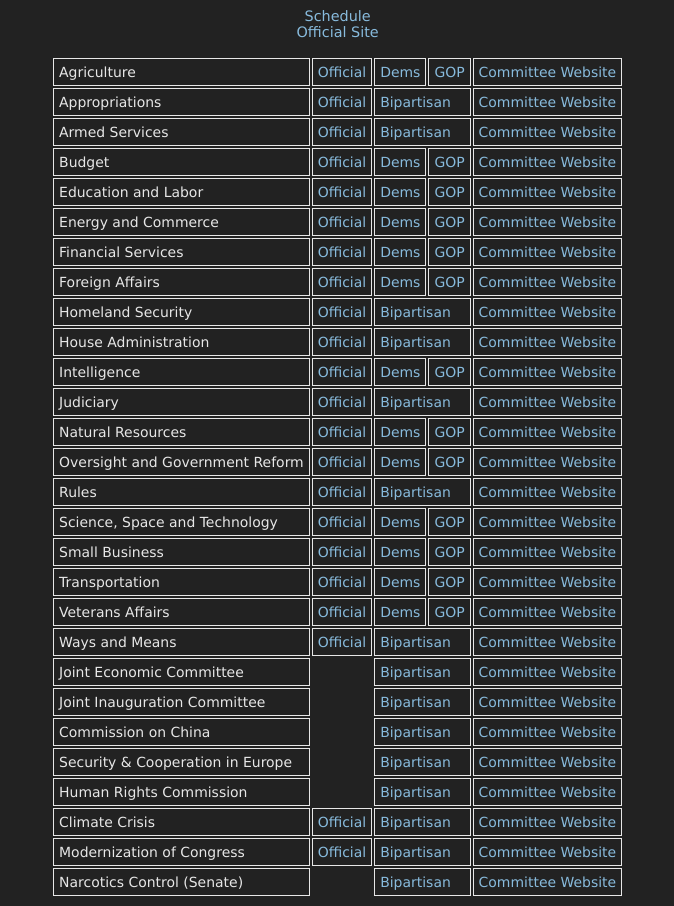
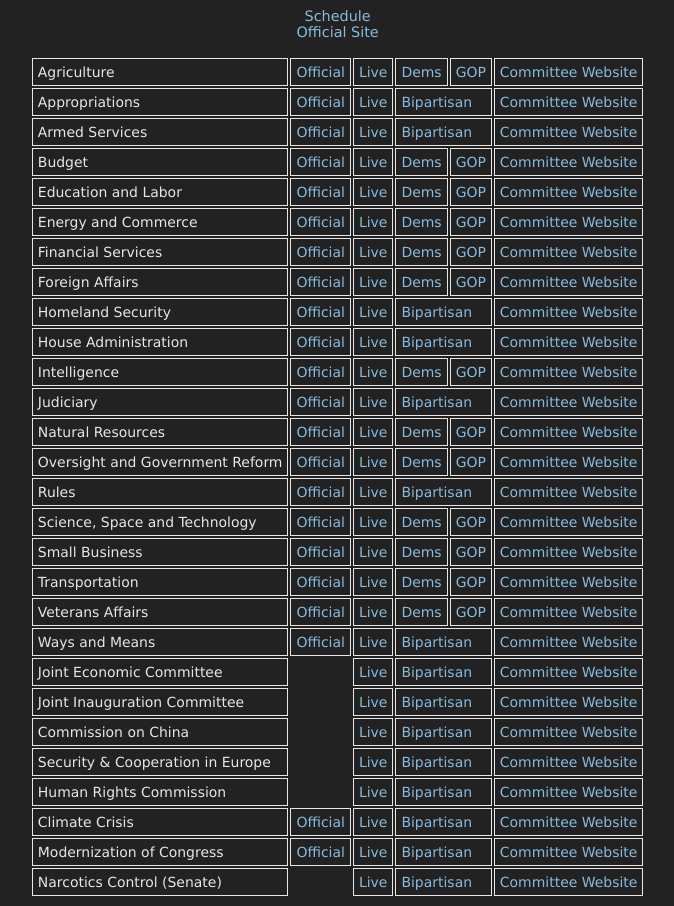
Before and after one commit to danburd/danburd.github.io, a Jekyll site: the page house.html, which Jekyll copies as it is, in a window 1280 px wide. Shown: the whole page, without its empty margins (304-978 px from the left). Built offline with Jekyll 4.4.1, drawn with Linux system fonts in a browser that asks for light colours.

Commit message:
Added live channel URL's

```diff
--- a/house.html
+++ b/house.html
@@ -14,6 +14,7 @@
   <tr>
     <td>Agriculture</td>
     <td><a href="https://www.congress.gov/committees/video/house-agriculture/hsag00">Official</a></td>
+    <td><a href="https://www.youtube.com/channel/UCOWh2WJxPywHIaccDWb8Mvg/live">Live</a></td>
     <td><a href="https://www.youtube.com/channel/UCOWh2WJxPywHIaccDWb8Mvg/videos?view=2&flow=grid">Dems</a></td>
     <td><a href="https://www.youtube.com/channel/UCWtWf-QUTnJ-UMP5ZNWVB5Q/videos?view=2&flow=grid">GOP</a></td>
     <td><a href="https://agriculture.house.gov">Committee Website</a></td>
@@ -21,18 +22,21 @@
   <tr>
     <td>Appropriations</td>
     <td><a href="https://www.congress.gov/committees/video/house-appropriations/hsap00">Official</a></td>
+    <td><a href="https://www.youtube.com/channel/UCMaSlF09S0fpoRshS2t_7XA/live">Live</a></td>
     <td colspan="2"><a href="https://www.youtube.com/channel/UCMaSlF09S0fpoRshS2t_7XA/videos?view=2&flow=grid">Bipartisan</a></td>
     <td><a href="https://appropriations.house.gov">Committee Website</a></td>
   </tr>
   <tr>
     <td>Armed Services</td>
     <td><a href="https://www.congress.gov/committees/video/house-armed-services/hsas00">Official</a></td>
+    <td><a href="https://www.youtube.com/channel/UCD506yORW2voSanqEgLOUIQ/live">Live</a></td>
     <td colspan="2"><a href="https://www.youtube.com/channel/UCD506yORW2voSanqEgLOUIQ/videos?view=2&flow=grid">Bipartisan</a></td>
     <td><a href="https://armedservices.house.gov">Committee Website</a></td>
   </tr>
   <tr>
     <td>Budget</td>
     <td><a href="https://www.congress.gov/committees/video/house-budget/hsbu00">Official</a></td>
+    <td><a href="https://www.youtube.com/channel/UCwzia2rpHJkowAXK-IF9E0w/live">Live</a></td>
     <td><a href="https://www.youtube.com/channel/UCwzia2rpHJkowAXK-IF9E0w/videos?view=2&flow=grid">Dems</a></td>
     <td><a href="https://www.youtube.com/channel/UCHPaSWprI94UTePSMv0tqnw/videos?view=2&flow=grid">GOP</a></td>
     <td><a href="https://budget.house.gov">Committee Website</a></td>
@@ -40,6 +44,7 @@
   <tr>
     <td>Education and Labor</td>
     <td><a href="https://www.congress.gov/committees/video/house-education-and-labor/hsed00">Official</a></td>
+    <td><a href="https://www.youtube.com/channel/UCqAHNOSUqn0OByR-4vF81FQ/live">Live</a></td>
     <td><a href="https://www.youtube.com/channel/UCqAHNOSUqn0OByR-4vF81FQ/videos?view=2&flow=grid">Dems</a></td>
     <td><a href="https://www.youtube.com/channel/UC8Ewe7WqGg01KRNjJCO5cjg/videos?view=2&flow=grid">GOP</a></td>
     <td><a href="https://edlabor.house.gov">Committee Website</a></td>
@@ -47,6 +52,7 @@
   <tr>
     <td>Energy and Commerce</td>
     <td><a href="https://www.congress.gov/committees/video/house-energy-and-commerce/hsif00">Official</a></td>
+    <td><a href="https://www.youtube.com/channel/UCCbD3bkHRcwiBsaL1lWE_QQ/live">Live</a></td>
     <td><a href="https://www.youtube.com/channel/UCCbD3bkHRcwiBsaL1lWE_QQ/videos?view=2&flow=grid">Dems</a></td>
     <td><a href="https://www.youtube.com/channel/UC5s1kIfkfWbap31d5ef-VtQ/videos?view=2&flow=grid">GOP</a></td>
     <td><a href="https://energycommerce.house.gov">Committee Website</a></td>
@@ -54,6 +60,7 @@
   <tr>
     <td>Financial Services</td>
     <td><a href="https://www.congress.gov/committees/video/house-financial-services/hsba00">Official</a></td>
+    <td><a href="https://www.youtube.com/channel/UCiGw0gRK-daU7Xv4oDMr9Hg/live">Live</a></td>
     <td><a href="https://www.youtube.com/channel/UCiGw0gRK-daU7Xv4oDMr9Hg/videos?view=2&flow=grid">Dems</a></td>
     <td><a href="https://www.youtube.com/channel/UCDQFSLK68yQLJPb8E9ZWmQQ/videos?view=2&flow=grid">GOP</a></td>
     <td><a href="https://financialservices.house.gov">Committee Website</a></td>
@@ -62,6 +69,7 @@
     <td>Foreign Affairs</td>
     <td><a href="https://www.congress.gov/committees/video/house-foreign-affairs/hsfa00">Official</a></td><!--
     <td><a href="https://www.youtube.com/channel/UCAbOBRTbOcQeiDroOcVEPZQ/videos?view=2&flow=grid">Dems</a></td>-->
+    <td><a href="https://www.youtube.com/channel/UCXCjgHrMgPEqDvCmPc9BbJA/live">Live</a></td>
     <td><a href="https://www.youtube.com/channel/UCXCjgHrMgPEqDvCmPc9BbJA/videos?view=2&flow=grid">Dems</a></td>
     <td><a href="https://www.youtube.com/channel/UCtxAmeCl0xtSuo7tHZpgcQA/videos?view=2&flow=grid">GOP</a></td>
     <td><a href="https://foreignaffairs.house.gov">Committee Website</a></td>
@@ -70,18 +78,21 @@
     <td>Homeland Security</td>
     <td><a href="https://www.congress.gov/committees/video/house-homeland-security/hshm00">Official</a></td><!--
     <td><a href="https://www.youtube.com/channel/UC6Vg3_8RRaIVLJFyo7WZfzA/videos?view=2&flow=grid">Dems</a></td>-->
+    <td><a href="https://www.youtube.com/channel/UChdT2snPVxfp2m8n4VDdMag/live">Live</a></td>
     <td colspan="2"><a href="https://www.youtube.com/channel/UChdT2snPVxfp2m8n4VDdMag/videos?view=2&flow=grid">Bipartisan</a></td>
     <td><a href="https://homeland.house.gov">Committee Website</a></td>
   </tr>
   <tr>
     <td>House Administration</td>
     <td><a href="https://www.congress.gov/committees/video/house-administration/hsha00">Official</a></td>
+    <td><a href="https://www.youtube.com/channel/UCTO94zQwJNB_gmud-4IyZXA/live">Live</a></td>
     <td colspan="2"><a href="https://www.youtube.com/channel/UCTO94zQwJNB_gmud-4IyZXA/videos?view=2&flow=grid">Bipartisan</a></td>
     <td><a href="https://cha.house.gov">Committee Website</a></td>
   </tr>
   <tr>
     <td>Intelligence</td>
     <td><a href="https://www.congress.gov/committees/video/house-intelligence-permanent-select/hlig00">Official</a></td>
+    <td><a href="https://www.youtube.com/channel/UCMF5z6BIrwwQTtcj2cacBPw/live">Live</a></td>
     <td><a href="https://www.youtube.com/channel/UCMF5z6BIrwwQTtcj2cacBPw/videos?view=2&flow=grid">Dems</a></td>
     <td><a href="https://www.youtube.com/channel/UCPMZUzj4YFHuSmXNrkKAHeg/videos?view=2&flow=grid">GOP</a></td>
     <td><a href="https://intelligence.house.gov">Committee Website</a></td>
@@ -89,12 +100,14 @@
   <tr>
     <td>Judiciary</td>
     <td><a href="https://www.congress.gov/committees/video/house-judiciary/hsju00">Official</a></td>
+    <td><a href="https://www.youtube.com/channel/UCVvv3JRCVQAl6ovogDum4hA/live">Live</a></td>
     <td colspan="2"><a href="https://www.youtube.com/channel/UCVvv3JRCVQAl6ovogDum4hA/videos?view=2&flow=grid">Bipartisan</a></td>
     <td><a href="https://judiciary.house.gov">Committee Website</a></td>
   </tr>
   <tr>
     <td>Natural Resources</td>
     <td><a href="https://www.congress.gov/committees/video/house-natural-resources/hsii00">Official</a></td>
+    <td><a href="https://www.youtube.com/channel/UCB6LGE5-_i-xxtZxk1_SeTg/live">Live</a></td>
     <td><a href="https://www.youtube.com/channel/UCB6LGE5-_i-xxtZxk1_SeTg/videos?view=2&flow=grid">Dems</a></td>
     <td><a href="https://www.youtube.com/channel/UCY08wEbJ8fztRofQ9eZs0-g/videos?view=2&flow=grid">GOP</a></td>
     <td><a href="https://naturalresources.house.gov">Committee Website</a></td>
@@ -102,6 +115,7 @@
   <tr>
     <td>Oversight and Government Reform</td>
     <td><a href="https://www.congress.gov/committees/video/house-oversight-and-reform/hsgo00">Official</a></td>
+    <td><a href="https://www.youtube.com/channel/UCXSlyao4qkUFiPqghptHtZA/live">Live</a></td>
     <td><a href="https://www.youtube.com/channel/UCXSlyao4qkUFiPqghptHtZA/videos?view=2&flow=grid">Dems</a></td>
     <td><a href="https://www.youtube.com/channel/UCn8TJ6Tyq2aGvhybME_itDQ/videos?view=2&flow=grid">GOP</a></td>
     <td><a href="https://oversight.house.gov">Committee Website</a></td>
@@ -109,12 +123,14 @@
   <tr>
     <td>Rules</td>
     <td><a href="https://www.congress.gov/committees/video/house-rules/hsru00">Official</a></td>
+    <td><a href="https://www.youtube.com/channel/UCDNcorctkmOpBfr4sgu6t3w/live">Live</a></td>
     <td colspan="2"><a href="https://www.youtube.com/channel/UCDNcorctkmOpBfr4sgu6t3w/videos?view=2&flow=grid">Bipartisan</a></td>
     <td><a href="https://rules.house.gov">Committee Website</a></td>
   </tr>
   <tr>
     <td>Science, Space and Technology</td>
     <td><a href="https://www.congress.gov/committees/video/house-science-space-and-technology/hssy00">Official</a></td>
+    <td><a href="https://www.youtube.com/channel/UCRFTSnk5PA9k2KI3cPpJ4qQ/live">Live</a></td>
     <td><a href="https://www.youtube.com/channel/UCRFTSnk5PA9k2KI3cPpJ4qQ/videos?view=2&flow=grid">Dems</a></td>
     <td><a href="https://www.youtube.com/channel/UCtoUE3dJ-mLUo5dwGs7hXOw/videos?view=2&flow=grid">GOP</a></td>
     <td><a href="https://science.house.gov">Committee Website</a></td>
@@ -122,6 +138,7 @@
   <tr>
     <td>Small Business</td>
     <td><a href="https://www.congress.gov/committees/video/house-small-business/hssm00">Official</a></td>
+    <td><a href="https://www.youtube.com/channel/UCnYcuO2JQhVbnCR8ltmSacQ/live">Live</a></td>
     <td><a href="https://www.youtube.com/channel/UCnYcuO2JQhVbnCR8ltmSacQ/videos?view=2&flow=grid">Dems</a></td>
     <td><a href="https://www.youtube.com/channel/UCoXvuW2IhFawuNyk4yL3EkQ/videos?view=2&flow=grid">GOP</a></td>
     <td><a href="https://smallbusiness.house.gov">Committee Website</a></td>
@@ -129,6 +146,7 @@
   <tr>
     <td>Transportation</td>
     <td><a href="https://www.congress.gov/committees/video/house-transportation-and-infrastructure/hspw00">Official</a></td>
+    <td><a href="https://www.youtube.com/channel/UChc8bTPtZgTZDDLJ6UWJgxA/live">Live</a></td>
     <td><a href="https://www.youtube.com/channel/UChc8bTPtZgTZDDLJ6UWJgxA/videos?view=2&flow=grid">Dems</a></td>
     <td><a href="https://www.youtube.com/channel/UCP4BbluxW-H6i0VreCszbFA/videos?view=2&flow=grid">GOP</a></td>
     <td><a href="https://transportation.house.gov">Committee Website</a></td>
@@ -136,6 +154,7 @@
   <tr>
     <td>Veterans Affairs</td>
     <td><a href="https://www.congress.gov/committees/video/house-veterans-affairs/hsvr00">Official</a></td>
+    <td><a href="https://www.youtube.com/channel/UCvI8xjyh45-XAJbfPcjUdbQ/live">Live</a></td>
     <td><a href="https://www.youtube.com/channel/UCvI8xjyh45-XAJbfPcjUdbQ/videos?view=2&flow=grid">Dems</a></td>
     <td><a href="https://www.youtube.com/channel/UCOQgnjFDCT6kbC-b-Hy6cqg/videos?view=2&flow=grid">GOP</a></td>
     <td><a href="https://veterans.house.gov">Committee Website</a></td>
@@ -143,6 +162,7 @@
   <tr>
     <td>Ways and Means</td>
     <td><a href="https://www.congress.gov/committees/video/house-ways-and-means/hswm00">Official</a></td>
+    <td><a href="https://www.youtube.com/channel/UCfGqG11uB0JKgDxnF-GWQZg/live">Live</a></td>
     <td colspan="2"><a href="https://www.youtube.com/channel/UCfGqG11uB0JKgDxnF-GWQZg/videos?view=2&flow=grid">Bipartisan</a></td><!--
     <td><a href="https://www.youtube.com/channel/UCrz_XV52yquSiXvyjdh03Fw/videos?view=2&flow=grid">Dems</a></td>
     <td><a href="https://www.youtube.com/channel/UC8FSgDMEzdK7j3lsQ4G4L0A/videos?view=2&flow=grid">GOP</a></td>
@@ -152,48 +172,56 @@
     <td>Joint Economic Committee</td>
     <td></td><!--
     <td><a href="https://www.youtube.com/channel/UCatgUdvAoZuVaTu5W6rKWxw/videos?view=2&flow=grid">Dems</a></td>-->
+    <td><a href="https://www.youtube.com/channel/UCbNWSrKyYBP5iIZKT35LSGA/live">Live</a></td>
     <td colspan="2"><a href="https://www.youtube.com/channel/UCbNWSrKyYBP5iIZKT35LSGA/videos?view=2&flow=grid">Bipartisan</a></td>
     <td><a href="https://www.jec.senate.gov">Committee Website</a></td>
   </tr>
   <tr>
     <td>Joint Inauguration Committee</td>
     <td></td>
+    <td><a href="https://www.youtube.com/channel/UCT0OddH-0Avs8FI-TH1FQXw/live">Live</a></td>
     <td colspan="2"><a href="https://www.youtube.com/channel/UCT0OddH-0Avs8FI-TH1FQXw/videos?view=2&flow=grid">Bipartisan</a></td>
     <td><a href="https://www.inaugural.senate.gov">Committee Website</a></td>
   </tr>
   <tr>
     <td>Commission on China</td>
     <td></td>
+    <td><a href="https://www.youtube.com/channel/UCRAT_7MIzUolORlJhYBTzHA/live">Live</a></td>
     <td colspan="2"><a href="https://www.youtube.com/channel/UCRAT_7MIzUolORlJhYBTzHA/videos?view=2&flow=grid">Bipartisan</a></td>
     <td><a href="https://www.cecc.gov">Committee Website</a></td>
   </tr>
   <tr>
     <td>Security & Cooperation in Europe</td>
     <td></td>
+    <td><a href="https://www.youtube.com/channel/UCtFO3w68Kumz7tRyspaqF2g/live">Live</a></td>
     <td colspan="2"><a href="https://www.youtube.com/channel/UCtFO3w68Kumz7tRyspaqF2g/videos?view=2&flow=grid">Bipartisan</a></td>
     <td><a href="https://www.csce.gov">Committee Website</a></td>
   </tr>
   <tr>
     <td>Human Rights Commission</td>
     <td></td>
+    <td><a href="https://www.youtube.com/channel/UCWaeAlm47P3JQkZAauAyeDA/live">Live</a></td>
     <td colspan="2"><a href="https://www.youtube.com/channel/UCWaeAlm47P3JQkZAauAyeDA/videos?view=2&flow=grid">Bipartisan</a></td>
     <td><a href="https://humanrightscommission.house.gov">Committee Website</a></td>
   </tr>
   <tr>
     <td>Climate Crisis</td>
     <td><a href="https://www.congress.gov/committees/video/house-select-committee-on-the-climate-crisis/hlcn00">Official</a></td>
+    <td><a href="https://www.youtube.com/channel/UCqTxfzU6vYZ2-DW-y5jYvdQ/live">Live</a></td>
     <td colspan="2"><a href="https://www.youtube.com/channel/UCqTxfzU6vYZ2-DW-y5jYvdQ/videos?view=2&flow=grid">Bipartisan</a></td>
     <td><a href="https://climatecrisis.house.gov">Committee Website</td>
   </tr>
   <tr>
     <td>Modernization of Congress</td>
     <td><a href="https://www.congress.gov/committees/video/house-select-committee-on-the-modernization-of-congress/hlmh00">Official</a></td>
+    <td><a href="https://www.youtube.com/channel/UCECZaLBqABxBqN7VdtZ5sCA/live">Live</a></td>
     <td colspan="2"><a href="https://www.youtube.com/channel/UCECZaLBqABxBqN7VdtZ5sCA/videos?view=2&flow=grid">Bipartisan</a></td>
     <td><a href="https://modernizecongress.house.gov">Committee Website</td>
   </tr>
   <tr>
     <td>Narcotics Control (Senate)</td>
     <td></td>
+    <td><a href="https://www.youtube.com/channel/UCD6CIIrqCTE08ZXPCzhoNyA/live">Live</a></td>
     <td colspan="2"><a href="https://www.youtube.com/channel/UCD6CIIrqCTE08ZXPCzhoNyA/videos?view=2&flow=grid">Bipartisan</a></td>
     <td><a href="https://www.drugcaucus.senate.gov">Committee Website</td>
   </tr>
```
